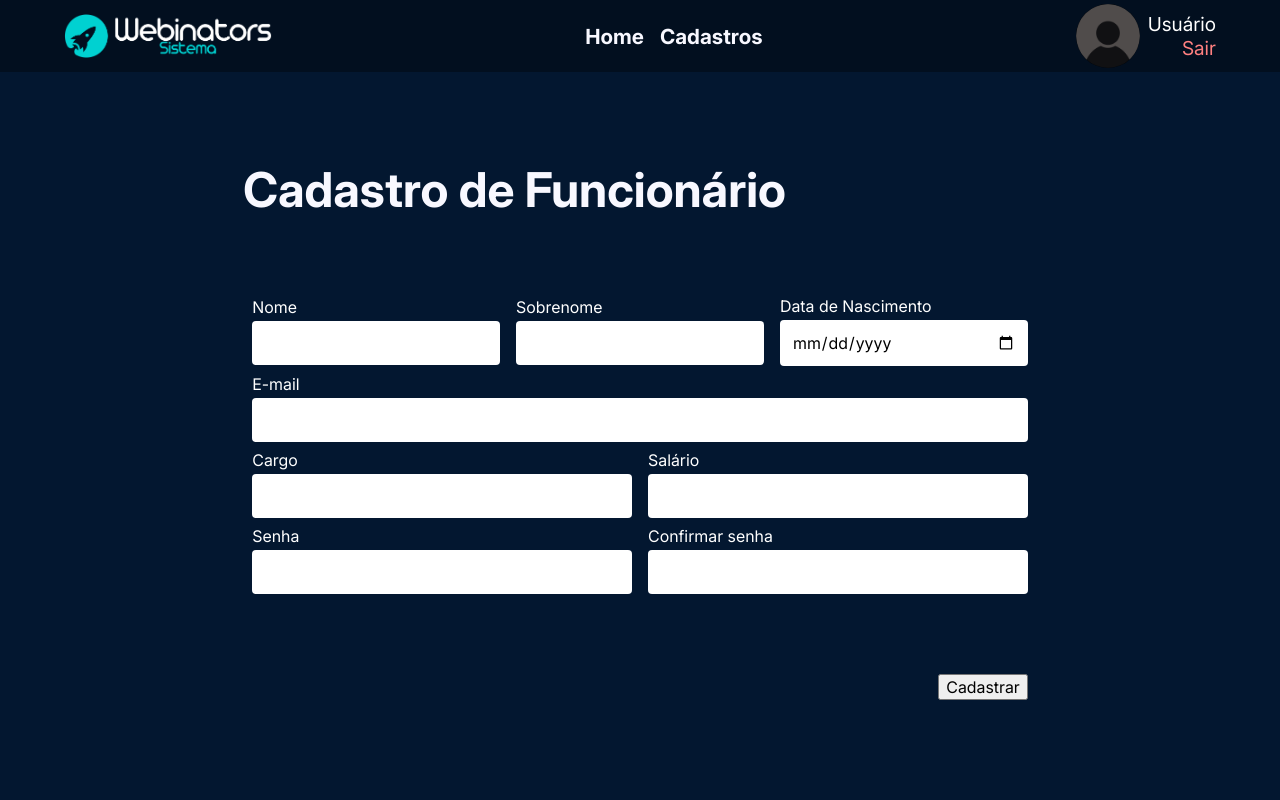
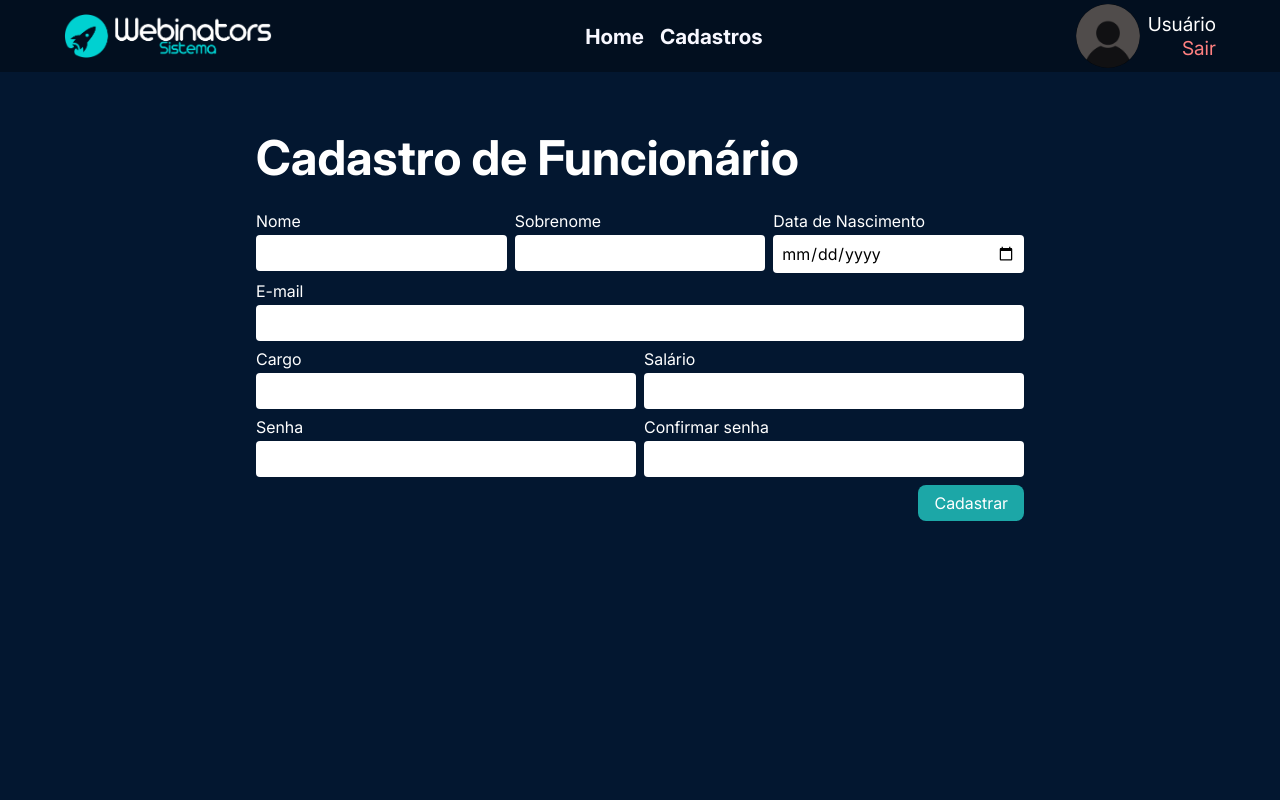
Before and after one commit to eduardosaraujo1/2md2-pw-projeto-lanhouse, a PHP site: page /funcionario.html in a window 1280 px wide. Run offline with PHP 8.4, Linux system fonts and the light colour scheme.

Commit message:
Rewrite funcionario.html

```diff
--- a/css/cadastro.css
+++ b/css/cadastro.css
@@ -1 +1,28 @@
 /* CSS Genérico para as telas de cadastro */
+@import url('style.css');
+
+.container {
+    padding: 0 20vw;
+    margin-inline: auto;
+    padding-top: 2rem;
+}
+
+@media only screen and (width < 35rem) {
+    .container {
+        padding-inline: 1rem;
+    }
+}
+
+.title {
+    color: white;
+    text-wrap: balance;
+    font-size: clamp(0.8rem, 3vw + 1rem, 3rem);
+    padding: 1.5rem 0;
+}
+
+.cadastro-form {
+    display: flex;
+    flex-direction: column;
+    align-items: flex-end;
+    gap: 0.5rem;
+}
--- a/css/funcionario.css
+++ b/css/funcionario.css
@@ -1,71 +1,25 @@
-@import url('style.css');
 @import url('navbar.css');
+@import url('cadastro.css');
 
-body {
-    width: 100vw;
-    height: 100vh;
-    display: flex;
-    flex-direction: column;
+.cadastro-form__inputs {
+    display: grid;
+    grid-template-columns: repeat(auto-fill, minmax(15rem, 1fr));
+    gap: 8px;
 }
 
-main {
-    flex: 1; /* height 100% */
-    width: 100%;
+@media only screen and (width > 62rem) {
+    .cadastro-form__inputs {
+        grid-template-columns: repeat(6, 1fr);
+    }
+    .col-span-2 {
+        grid-column: span 2;
+    }
+
+    .col-span-6 {
+        grid-column: span 6;
+    }
+
+    .col-span-3 {
+        grid-column: span 3;
+    }
 }
-
-main {
-    display: flex;
-    align-items: center;
-    justify-content: center;
-}
-
-.container {
-    display: flex;
-    width: 62vw;
-    flex-direction: column;
-    align-items: flex-start;
-    gap: 64px;
-}
-
-.cadastro-form {
-    display: flex;
-    padding: 13px 9px;
-    flex-direction: column;
-    align-items: flex-end;
-    gap: 80px;
-    width: 100%;
-}
-
-.form-title {
-    text-align: center;
-    color: var(--ghost-white, #f8f8ff);
-    text-align: center;
-    font-family: Inter;
-    font-size: 3rem;
-    font-weight: 700;
-}
-
-.input-fields {
-    display: flex;
-    flex-direction: column;
-    align-items: flex-start;
-    gap: 8px;
-    width: 100%;
-}
-
-.input-fields .form-group {
-    display: flex;
-    align-items: center;
-    gap: 16px;
-    align-self: stretch;
-}
-
-.form-group .input {
-    display: flex;
-    flex-direction: column;
-    gap: 4px;
-    color: white;
-    flex: 1;
-    min-width: 0;
-}
-/* TODO: Fazer inputs mais responsivos em mobile */
--- a/css/reset.css
+++ b/css/reset.css
@@ -24,3 +24,16 @@ textarea,
 select {
     font: inherit;
 }
+
+h1 {
+    font-size: 3em;
+}
+
+h2 {
+    font-size: 1.5em;
+}
+
+h3 {
+    font-size: 1em;
+    font-weight: 300;
+}
--- a/css/style.css
+++ b/css/style.css
@@ -3,19 +3,6 @@
 @font-face {
     font-family: Inter;
     src: url('../fonts/Inter/Inter-VariableFont.ttf');
-}
-
-h1 {
-    font-size: 3em;
-}
-
-h2 {
-    font-size: 1.5em;
-}
-
-h3 {
-    font-size: 1em;
-    font-weight: 300;
 }
 
 :root {
@@ -34,18 +21,11 @@ h3 {
         sans-serif;
 }
 
-.textbox {
-    padding: 0.75em;
-    border-radius: 4px;
-    border: none;
-    resize: none;
-}
-
 .btn {
-    padding: 0.5em 1em;
     border: none;
     border-radius: 8px;
     cursor: pointer;
+    padding: 0.5em 1em;
 }
 
 .btn--primary {
@@ -63,3 +43,10 @@ h3 {
     gap: 4px;
     color: white;
 }
+
+.input__box {
+    padding: 0.5em;
+    border-radius: 4px;
+    border: none;
+    resize: none;
+}
--- a/funcionario.html
+++ b/funcionario.html
@@ -31,112 +31,100 @@
         </header>
         <main>
             <div class="container">
-                <h1 class="form-title">Cadastro de Funcionário</h1>
-                <form class="cadastro-form" action="php/insert_funcionario.php" method="post">
-                    <div class="input-fields">
-                        <div class="form-group">
-                            <div class="input">
-                                <label class="input-label" for="nome"
-                                    >Nome</label
+                <h1 class="title">Cadastro de Funcionário</h1>
+                <form
+                    class="cadastro-form"
+                    action="php/insert_funcionario.php"
+                    method="post"
                 >
+                    <div class="cadastro-form__inputs">
+                        <div class="input col-span-2">
+                            <label class="input__label" for="nome">Nome</label>
                             <input
-                                    class="textbox"
+                                class="input__box"
                                 type="text"
                                 id="nome"
                                 name="nome"
                             />
                         </div>
-                            <div class="input">
-                                <label for="sobrenome" class="input-label"
+                        <div class="input col-span-2">
+                            <label for="sobrenome" class="input__label"
                                 >Sobrenome</label
                             >
                             <input
-                                    class="textbox"
+                                class="input__box"
                                 type="text"
                                 id="sobrenome"
                                 name="sobrenome"
                             />
                         </div>
-                            <div class="input">
-                                <label
-                                    for="data-nascimento"
-                                    class="input-label"
-                                    for=""
+                        <div class="input col-span-2">
+                            <label for="data-nascimento" class="input__label"
                                 >Data de Nascimento</label
                             >
                             <input
-                                    class="textbox"
+                                class="input__box"
                                 type="date"
                                 id="data-nascimento"
                                 name="data-nascimento"
                             />
                         </div>
-                        </div>
-                        <div class="form-group">
-                            <div class="input">
-                                <label for="email" class="input-label"
+                        <div class="input col-span-6">
+                            <label for="email" class="input__label"
                                 >E-mail</label
                             >
                             <input
-                                    class="textbox"
+                                class="input__box"
                                 type="email"
                                 id="email"
                                 name="email"
                             />
                         </div>
-                        </div>
-                        <div class="form-group">
-                            <div class="input">
-                                <label for="cargo" class="input-label"
+                        <div class="input col-span-3">
+                            <label for="cargo" class="input__label"
                                 >Cargo</label
                             >
                             <input
-                                    class="textbox"
+                                class="input__box"
                                 type="text"
                                 id="cargo"
                                 name="cargo"
                             />
                         </div>
-                            <div class="input">
-                                <label for="salario" class="input-label"
+                        <div class="input col-span-3">
+                            <label for="salario" class="input__label"
                                 >Salário</label
                             >
                             <input
-                                    class="textbox"
+                                class="input__box"
                                 type="text"
                                 id="salario"
                                 name="salario"
                             />
                         </div>
-                        </div>
-                        <div class="form-group">
-                            <div class="input">
-                                <label for="senha" class="input-label"
+                        <div class="input col-span-3">
+                            <label for="senha" class="input__label"
                                 >Senha</label
                             >
                             <input
-                                    class="textbox"
+                                class="input__box"
                                 type="password"
                                 id="senha"
                                 name="senha"
                             />
                         </div>
-                            <div class="input">
-                                <label for="confirmSenha" class="input-label"
+                        <div class="input col-span-3">
+                            <label for="confirmSenha" class="input__label"
                                 >Confirmar senha</label
                             >
                             <input
-                                    class="textbox"
+                                class="input__box"
                                 type="password"
                                 id="confirmSenha"
                             />
                         </div>
                     </div>
-                    </div>
-                    <button
-                        type="submit"
-                        class="primary-button"
-                    >
+                    <button type="submit" class="btn btn--primary">
                         Cadastrar
                     </button>
                 </form>
```
Lines whose indentation alone changed are shown as unchanged.
